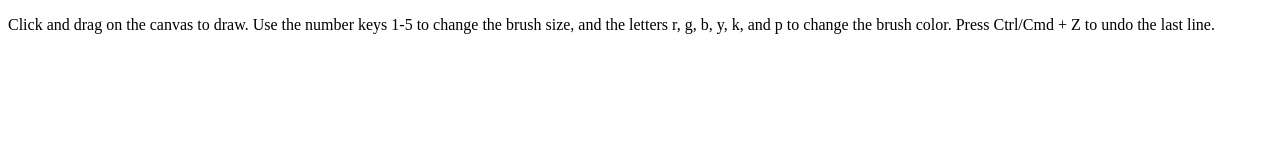
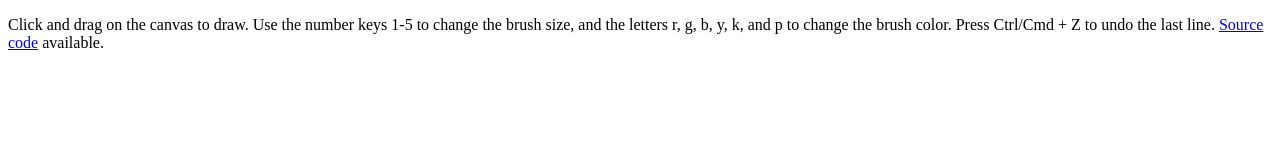
Before and after one commit to masaez/drawpad, a plain HTML site: page index.html in a window 1280 px wide. Drawn offline with Linux system fonts and the light colour scheme.

Commit message:
Update index.html

```diff
--- a/index.html
+++ b/index.html
@@ -4,7 +4,7 @@
     <title>Canvas Drawing</title>
   </head>
   <body>
-    <p>Click and drag on the canvas to draw. Use the number keys 1-5 to change the brush size, and the letters r, g, b, y, k, and p to change the brush color. Press Ctrl/Cmd + Z to undo the last line.</p>
+    <p>Click and drag on the canvas to draw. Use the number keys 1-5 to change the brush size, and the letters r, g, b, y, k, and p to change the brush color. Press Ctrl/Cmd + Z to undo the last line. <a href="https://github.com/masaez/drawpad">Source code</a> available.</p>
     <canvas id="myCanvas"></canvas>
     <script src="app.js"></script>
   </body>
```
